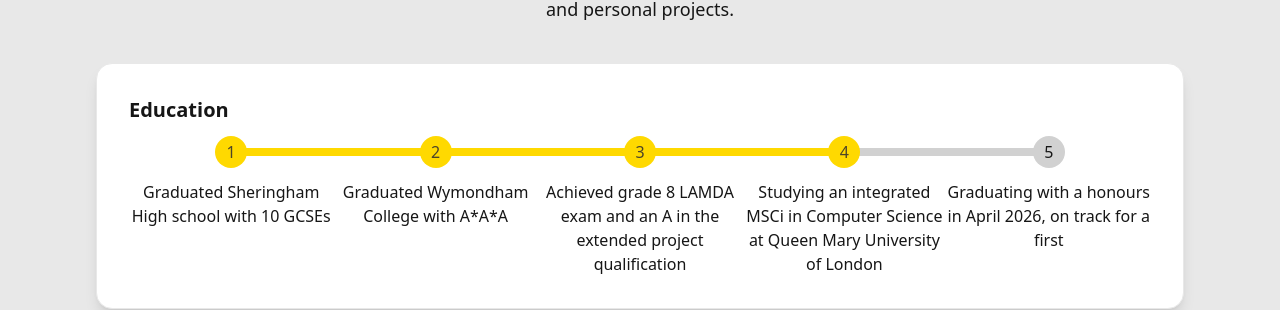
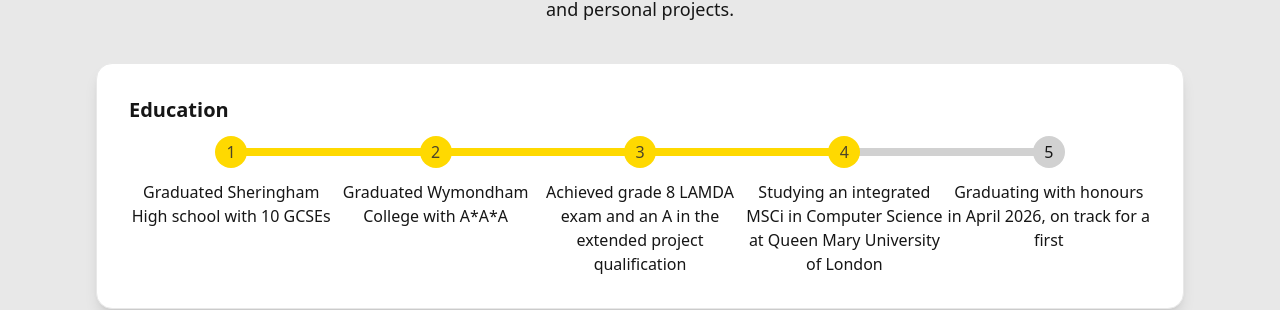
Before and after one commit to Roman-Pretty/portfolio, a React (Vite) app: page / in a window 1280 px wide. Shown: the part 997-1307 px from the top of the page. Built offline with nearby package versions, Linux system fonts and the light colour scheme.

Commit message:
Update contact links and resume dates

```diff
--- a/src/App.tsx
+++ b/src/App.tsx
@@ -47,7 +47,7 @@ function App() {
           <a href='https://www.github.com/Roman-Pretty' target="_blank" rel="noopener noreferrer"><Github /></a>
           <a href='mailto:romanjjpretty@gmail.com'><Mail /></a>
           <a href='tel:+447493402029'><Phone /></a>
-          <a className="btn btn-secondary">
+          <a href='mailto:romanjjpretty@gmail.com' className="btn btn-secondary">
             Contact
             <ArrowRight />
           </a>
--- a/src/components/about/About.tsx
+++ b/src/components/about/About.tsx
@@ -11,7 +11,7 @@ export function About() {
                         <li className="step step-primary">Graduated Wymondham College with A*A*A</li>
                         <li className="step step-primary">Achieved grade 8 LAMDA exam and an A in the extended project qualification</li>
                         <li className="step step-primary">Studying an integrated MSCi in Computer Science at Queen Mary University of London</li>
-                        <li className="step">Graduating with a honours in April 2026, on track for a first</li>
+                        <li className="step">Graduating with honours in April 2026, on track for a first</li>
                     </ul>
                 </div>
             </div>
--- a/src/components/header/Header.tsx
+++ b/src/components/header/Header.tsx
@@ -35,7 +35,7 @@ const Header = () => {
                     <Sun className="swap-off" />
                     <Moon className="swap-on" />
                 </label>
-                <a className="btn btn-primary">
+                <a href='mailto:romanjjpretty@gmail.com' className="btn btn-primary">
                     Contact
                     <ArrowRight />
                 </a>
```
Also changed, not shown: 1 other file (tests, documents, lock files or other folders).
